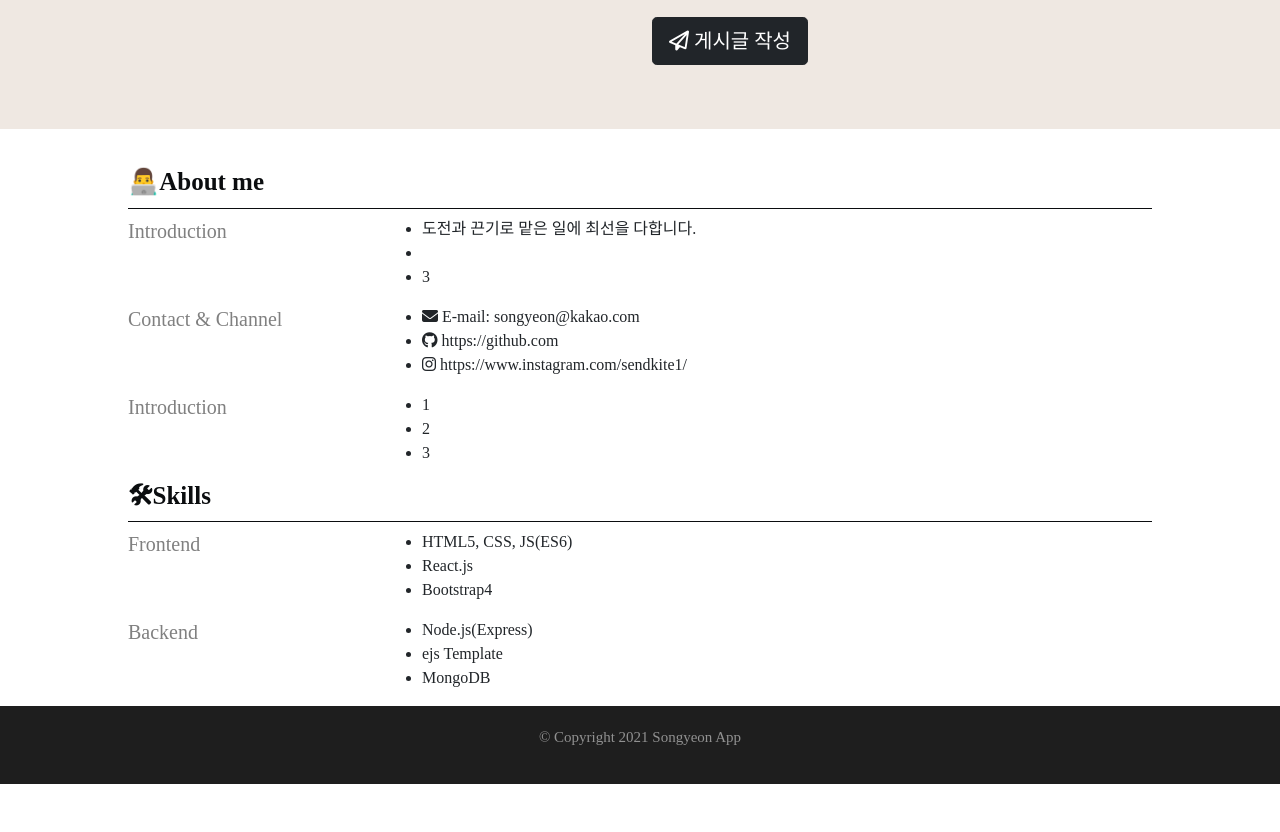
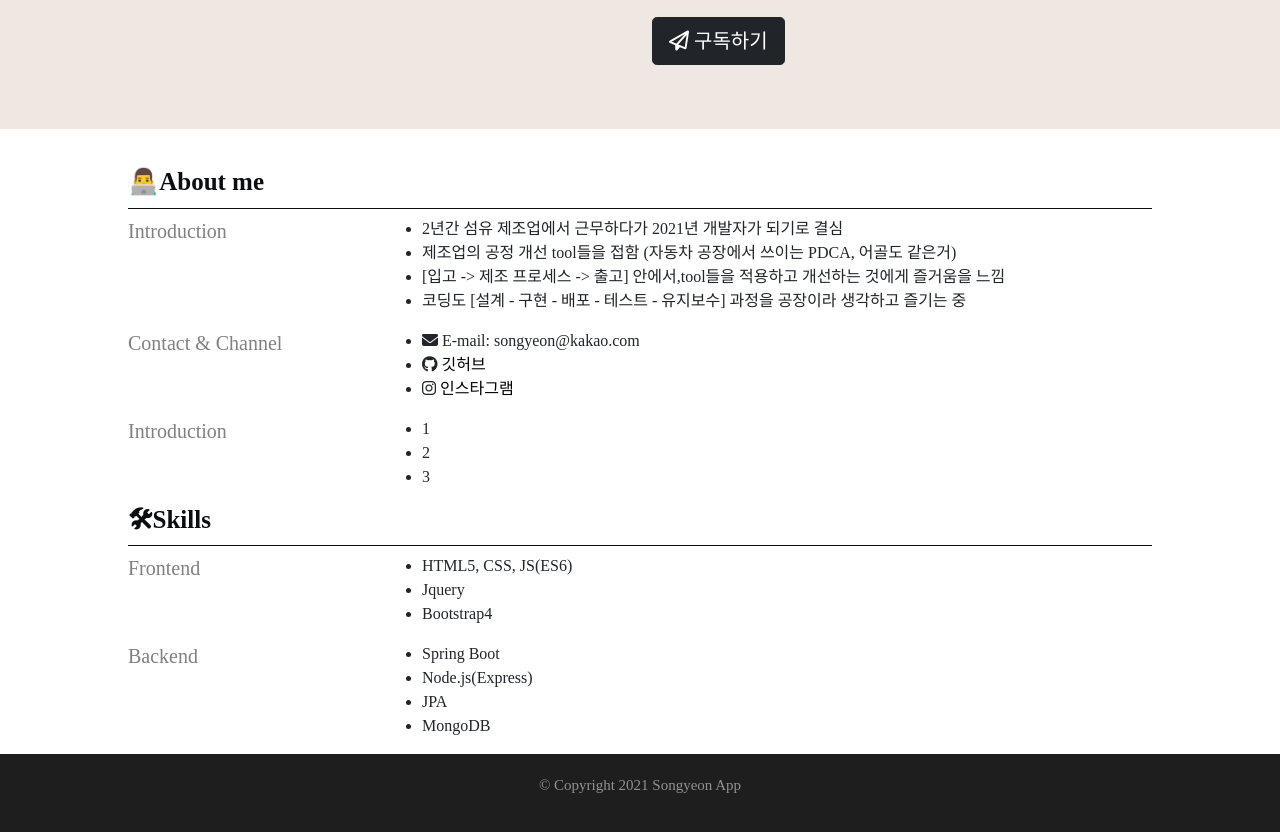
Before and after one commit to sendkite/sendkite-front, a plain HTML site: page index.html in a window 1280 px wide. Shown: the part 512-1344 px from the top of the page. Before the commit the page ends 1296 px from the top, so only its background shows below. Drawn offline with nearby package versions, Linux system fonts and the light colour scheme.

Commit message:
Fix-HTML 내용 추가, 구독 api 추가 #2

```diff
--- a/index.html
+++ b/index.html
@@ -160,9 +160,9 @@
             <div class="col-lg-6 title-content">
                 <h1>안녕하세요.</h1>
                 <h2>개발자를 꿈꾸는 전송연 입니다.</h2>
-                <button onclick="location.href='/post'" class="btn btn-dark btn-lg" type="button">
+                <button onclick="location.href='https://calm-beyond-69336.herokuapp.com/'" class="btn btn-dark btn-lg" type="button">
                     <i class="far fa-paper-plane"></i>
-                    게시글 작성
+                    구독하기
                 </button>
             </div>
         </div>
@@ -180,9 +180,10 @@
         </div>
         <div class="col-lg-9">
             <ul>
-                <li>도전과 끈기로 맡은 일에 최선을 다합니다.</li>
-                <li></li>
-                <li>3</li>
+                <li>2년간 섬유 제조업에서 근무하다가 2021년 개발자가 되기로 결심</li>
+                <li>제조업의 공정 개선 tool들을 접함 (자동차 공장에서 쓰이는 PDCA, 어골도 같은거)</li>
+                <li>[입고 -> 제조 프로세스 -> 출고] 안에서,tool들을 적용하고 개선하는 것에게 즐거움을 느낌</li>
+                <li>코딩도 [설계 - 구현 - 배포 - 테스트 - 유지보수] 과정을 공장이라 생각하고 즐기는 중</li>
             </ul>
         </div>
 
@@ -197,11 +198,11 @@
                 </li>
                 <li>
                     <i class="fab fa-github"></i>
-                    https://github.com
+                    <a href="https://github.com/sendkite">깃허브</a>
                 </li>
                 <li>
                     <i class="fab fa-instagram"></i>
-                    https://www.instagram.com/sendkite1/
+                    <a href="https://www.instagram.com/sendkite1">인스타그램</a>
                 </li>
             </ul>
         </div>
@@ -230,7 +231,7 @@
                     HTML5, CSS, JS(ES6)
                 </li>
                 <li>
-                    React.js
+                    Jquery
                 </li>
                 <li>
                     Bootstrap4
@@ -244,15 +245,17 @@
         <div class="col-lg-9">
             <ul>
                 <li>
+                    Spring Boot
+                </li>
+                <li>
                     Node.js(Express)
                 </li>
                 <li>
-                    ejs Template
+                    JPA
                 </li>
                 <li>
                     MongoDB
                 </li>
-
             </ul>
         </div>
     </div>
```
